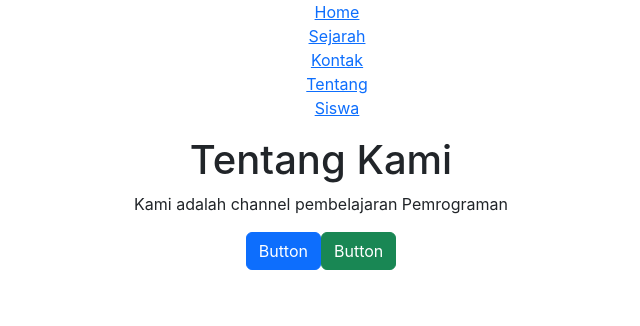
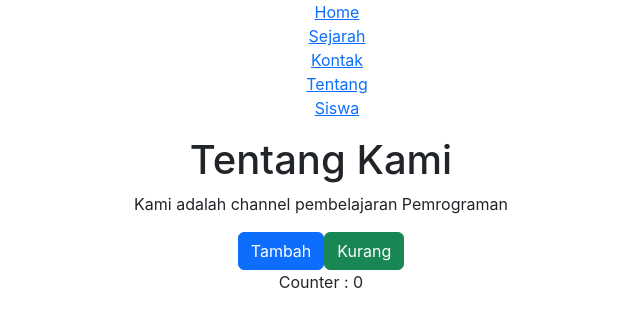
Before and after one commit to FranzOle/React-SMKRevit, a React (Create React App) app in the folder smkrevit-react-js/: page /tentang in a window 1280 px wide. Shown: the top 326 px of the page, without its empty margins (319-959 px from the left). Built offline with nearby package versions, Linux system fonts and the light colour scheme.

Commit message:
Video 8
State

```diff
--- a/smkrevit-react-js/src/pages/Tentang.js
+++ b/smkrevit-react-js/src/pages/Tentang.js
@@ -1,10 +1,23 @@
+import { useState } from "react";
+
 function Tentang() {
+  const [count, setCount] = useState(0);
+  function Tambah() {
+      setCount(count+1)
+  }
+
+  function Kurang() {
+      if (count > 0) {
+        setCount(count-1)
+      }
+  }
     return (
       <div className="App">
         <h1>Tentang Kami</h1>
         <p>Kami adalah channel pembelajaran Pemrograman</p>
-        <button type="button" className="btn btn-primary" >Button</button>
-        <button type="button" className="btn btn-success" >Button</button>
+        <button type="button" onClick={Tambah} className="btn btn-primary" >Tambah</button>
+        <button type="button" onClick={Kurang} className="btn btn-success" >Kurang</button>
+        <p>Counter : <span>{count}</span></p>
      </div>
     );
   }
```
